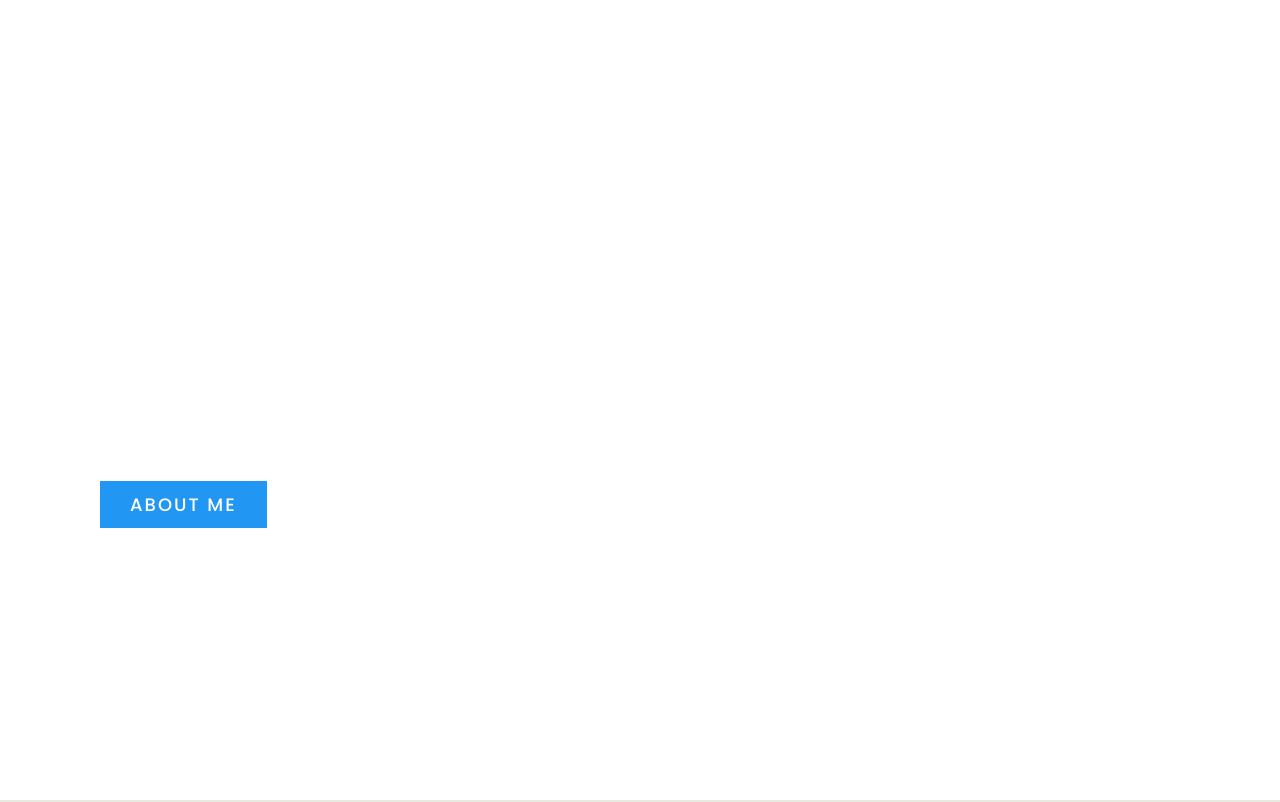
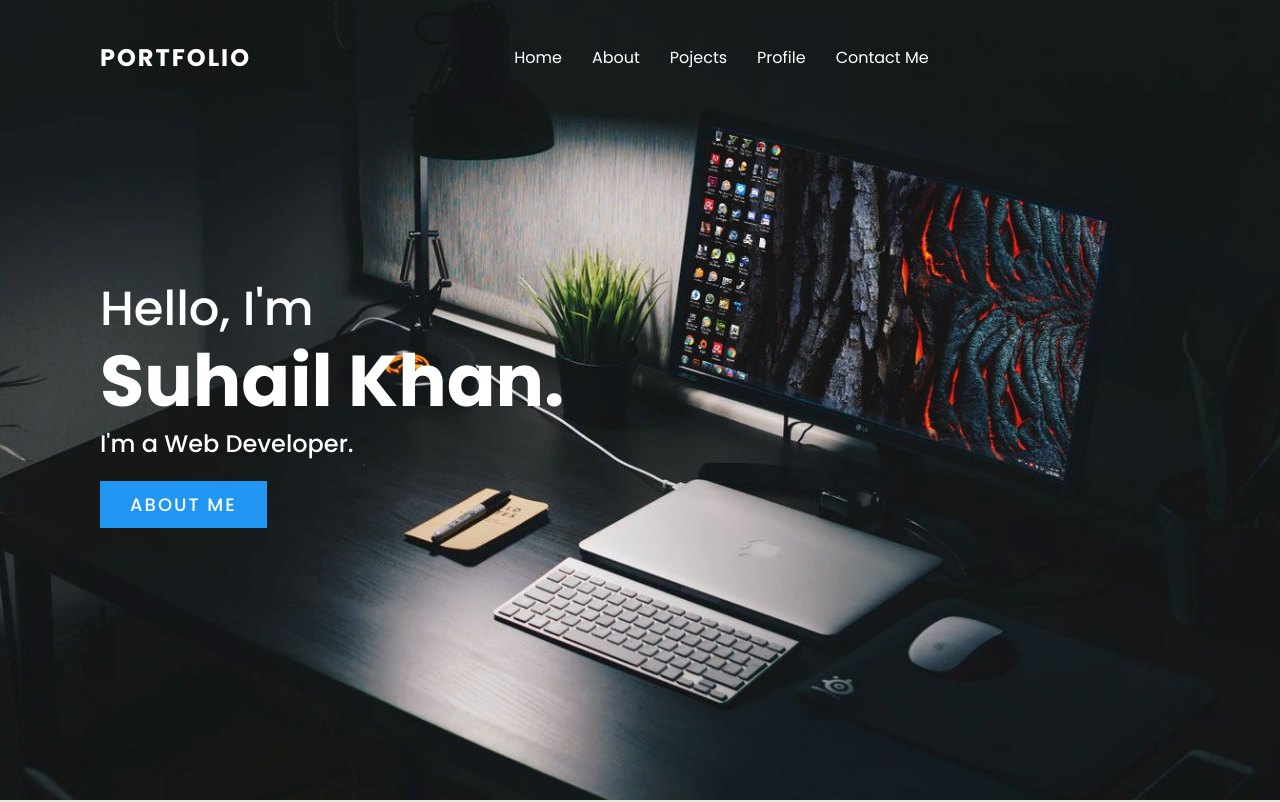
Before and after one commit to Suhailkhan-dev/portfolio, a website: page index.html in a window 1280 px wide. Shown: the top 802 px of the page. Drawn offline with Linux system fonts and the light colour scheme; the site is published under a folder, as on GitHub Pages, so addresses that start at the root find nothing.

Commit message:
Update style.css

```diff
--- a/style.css
+++ b/style.css
@@ -14,7 +14,7 @@ section {
 .banner {
   position: relative;
   min-height: 100vh;
-  background: url(/imgs/desktop.jpg);
+  background: url(imgs/desktop.jpg);
   background-size: cover;
   background-position: right;
   display: flex;
```
